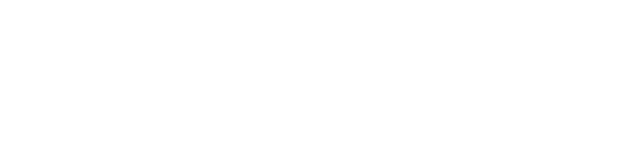
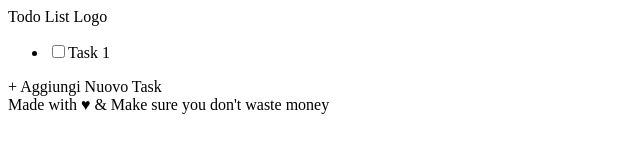
Before and after one commit to CosimoA/vue-todolist, a plain HTML site: page index.html in a window 1280 px wide. Shown: the whole page, without its empty margins (0-640 px from the left). Drawn offline with nearby package versions, Linux system fonts and the light colour scheme.

Commit message:
CONFIG: Html structure

```diff
--- a/index.html
+++ b/index.html
@@ -16,7 +16,24 @@
 </head>
 <body>
     <div id="app">
+        <div class="todo-container">
+            <header class="todo-header">Todo List Logo</header>
+            <main>
+                <ul class="todo-list">
+                    <li class="todo-item">
+                        <input type="checkbox">
+                        <span>Task 1</span>
+                    </li>
+                </ul>
+                <div class="add-todo">
+                    + Aggiungi Nuovo Task
+                </div>
+            </main>
 
+            <footer class="footer">
+                Made with &hearts; &amp; Make sure you don't waste money
+            </footer>
+        </div>
     </div>
 
 
```
